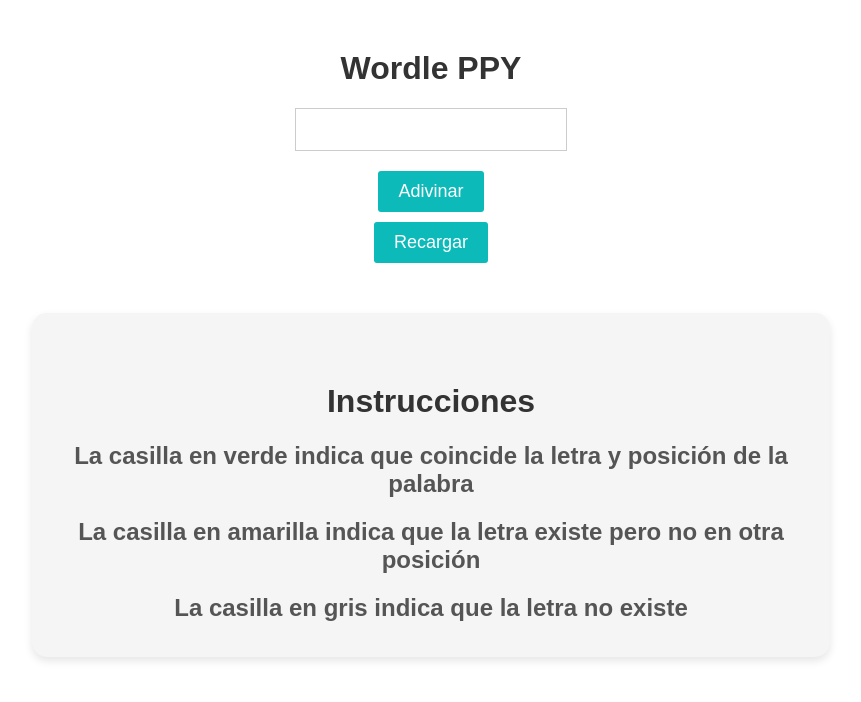
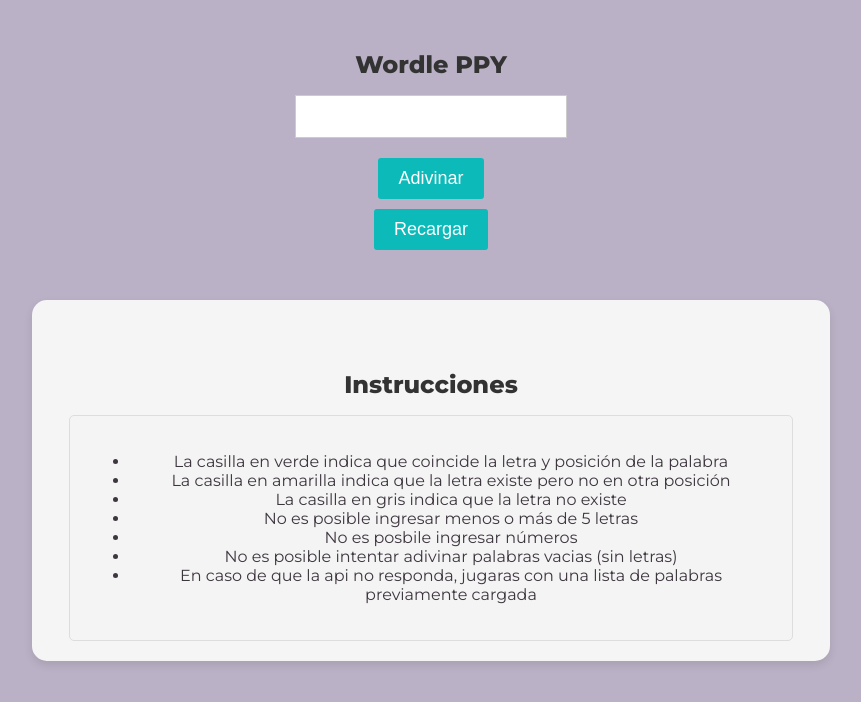
Before and after one commit to gabrielcabrera17/Wordle-PPY, a plain HTML site: page index.html in a window 1280 px wide. Shown: the whole page, without its empty margins (209-1070 px from the left). Drawn offline with Linux system fonts and the light colour scheme; no server answers.

```diff
--- a/index.html
+++ b/index.html
@@ -2,7 +2,8 @@
 <html>
   <head>
     <title>Wordle PPY</title>
-        <link rel="stylesheet" href="style.css">
+       <meta name="viewport" content="width=device-width, initial-scale=1">
+       <link rel="stylesheet" href="style.css">
        <script src="script.js" defer></script>
   </head>
   <body>
@@ -15,9 +16,17 @@
     </div>
     <div id="Instruccion">
       <h1> Instrucciones</h1>
-      <h2> La casilla en verde indica que coincide la letra y posición de la palabra</h2>
-      <h2> La casilla en amarilla indica que la letra existe pero no en otra posición</h2>
-      <h2> La casilla en gris indica que la letra no existe</h2>
+        <div id="lista">
+          <ul>
+            <li>La casilla en verde indica que coincide la letra y posición de la palabra</li>
+            <li>La casilla en amarilla indica que la letra existe pero no en otra posición</li>
+            <li>La casilla en gris indica que la letra no existe</li>
+            <li>No es posible ingresar menos o más de 5 letras</li>
+            <li>No es posbile ingresar números</li>
+            <li>No es posible intentar adivinar palabras vacias (sin letras)</li>
+            <li>En caso de que la api no responda, jugaras con una lista de palabras previamente cargada</li>
+          </ul>
+      </div>
     </div>
     <p id="guesses">
   </body>
--- a/style.css
+++ b/style.css
@@ -1,10 +1,17 @@
+@import url('https://fonts.googleapis.com/css?family=Montserrat:400,800');
+
 body {
-    font-family: Arial, sans-serif;
+    background: #bbb1c6;
+    font-family: 'Montserrat', sans-serif;
+    text-align: center;
 }
 
 h1 {
     text-align: center;
     margin-top: 50px;
+    color: #333;
+    font-size: 24px;
+    font-weight: bold;
 }
 
 #guess-input {
@@ -16,30 +23,19 @@
     border: 1px solid #ccc;
 }
 
-  #guess-button,#reload {
+#guess-button, #reload {
     display: block;
-    margin: 0 auto;
+    margin: 0 auto 10px;
     padding: 10px 20px;
     font-size: 18px;
     background-color: #0CBABA;
     color: #fff;
     border: none;
     border-radius: 3px;
+    transition: transform 0.3s ease; /* Añadido efecto de transición */
 }
 
-  #reload {
-    display: block;
-    margin-top: 10px;
-    padding: 10px 20px;
-    font-size: 18px;
-    background-color: #0CBABA;
-    color: #fff;
-    border: none;
-    border-radius: 3px;
-  }
-
-
-  button:active {
+#guess-button:active, #reload:active {
     transform: scale(0.95);
 }
 
@@ -49,34 +45,53 @@
     margin: 3px;
     min-width: 20px;
     text-align: center;
-      display: inline-block
+    display: inline-block;
 }
 
-  .row{
+.row {
     margin-bottom: 10px;
 }
 
-  .input-area{
+.input-area {
     margin: 30px;
 }
-  #grid{
+
+#grid {
     margin-top: 30px;
 }
+
 #Instruccion {
     width: 60%;
-    margin: 50px auto; /* Añadido margen superior para separar del resto del contenido */
-    background-color: #f5f5f5; /* Utilizando un tono más claro */
+    margin: 50px auto;
+    background-color: #f5f5f5;
     padding: 20px;
     text-align: center;
     border-radius: 15px;
-    box-shadow: 0 4px 8px rgba(0, 0, 0, 0.1); /* Sombras más prominentes */
+    box-shadow: 0 4px 8px rgba(0, 0, 0, 0.1);
 }
 
-  h1 {
-    color: #333; /* Color de texto más oscuro */
+#lista {
+    color: #3E363F;
+    width: 90%;
+    margin: 0 auto;
+    background-color: #f4f4f4;
+    padding: 20px;
+    border: 1px solid #ddd;
+    border-radius: 5px;
 }
 
-  h2 {
-    color: #555; /* Color de texto un poco más oscuro */
-    margin-bottom: 15px; /* Añadido espacio entre los subtítulos */
+@media (max-width: 600px) {
+    #lista {
+        width: 90%;
     }
+}
+
+.letter{
+  border: 1px solid rgb(241, 249, 255);
+  padding: 10px;
+  margin: 5px;
+  min-width: 20px;
+  text-align: center;
+  display: inline-block;
+  font-size: 18px;
+}
```
Lines whose indentation alone changed are shown as unchanged.
